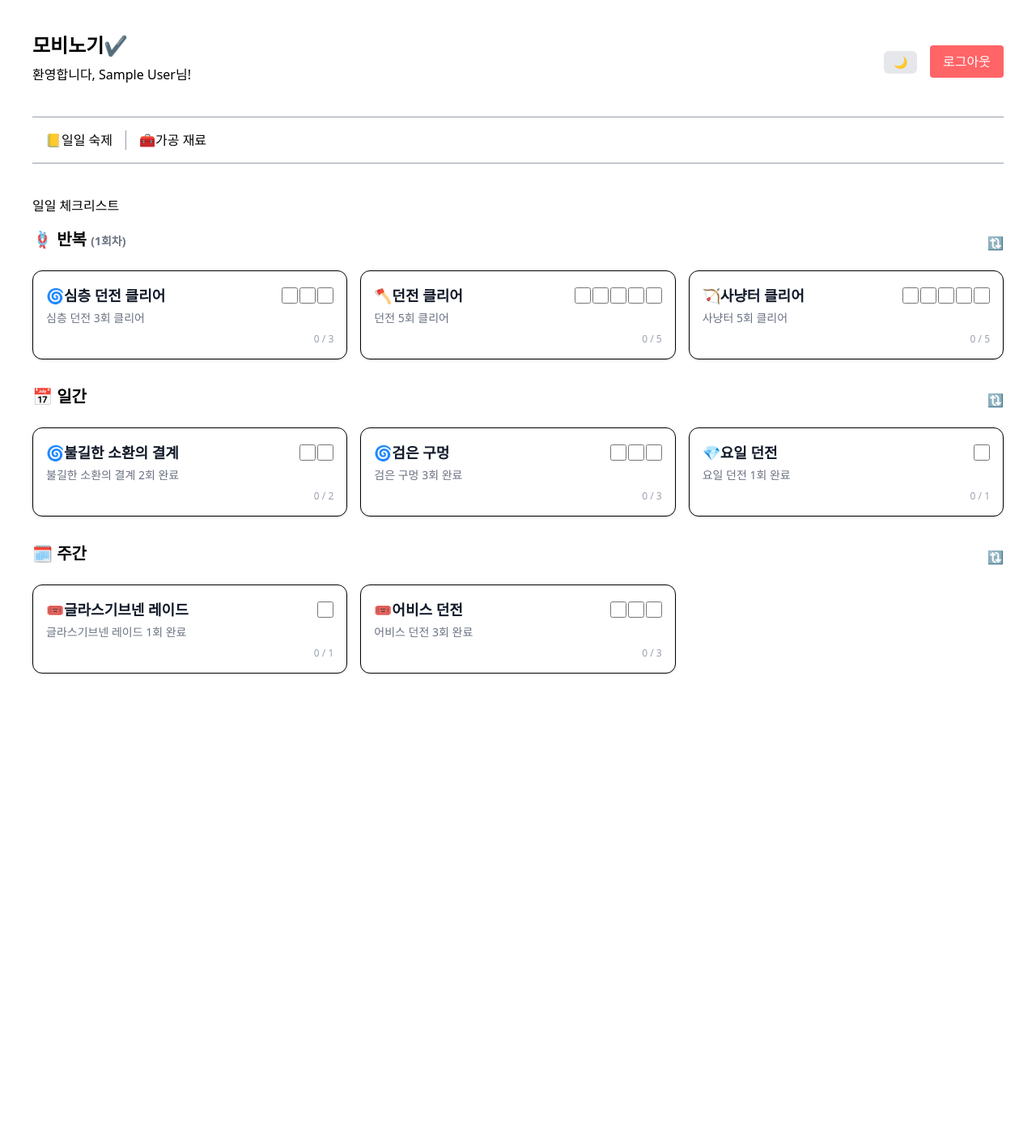
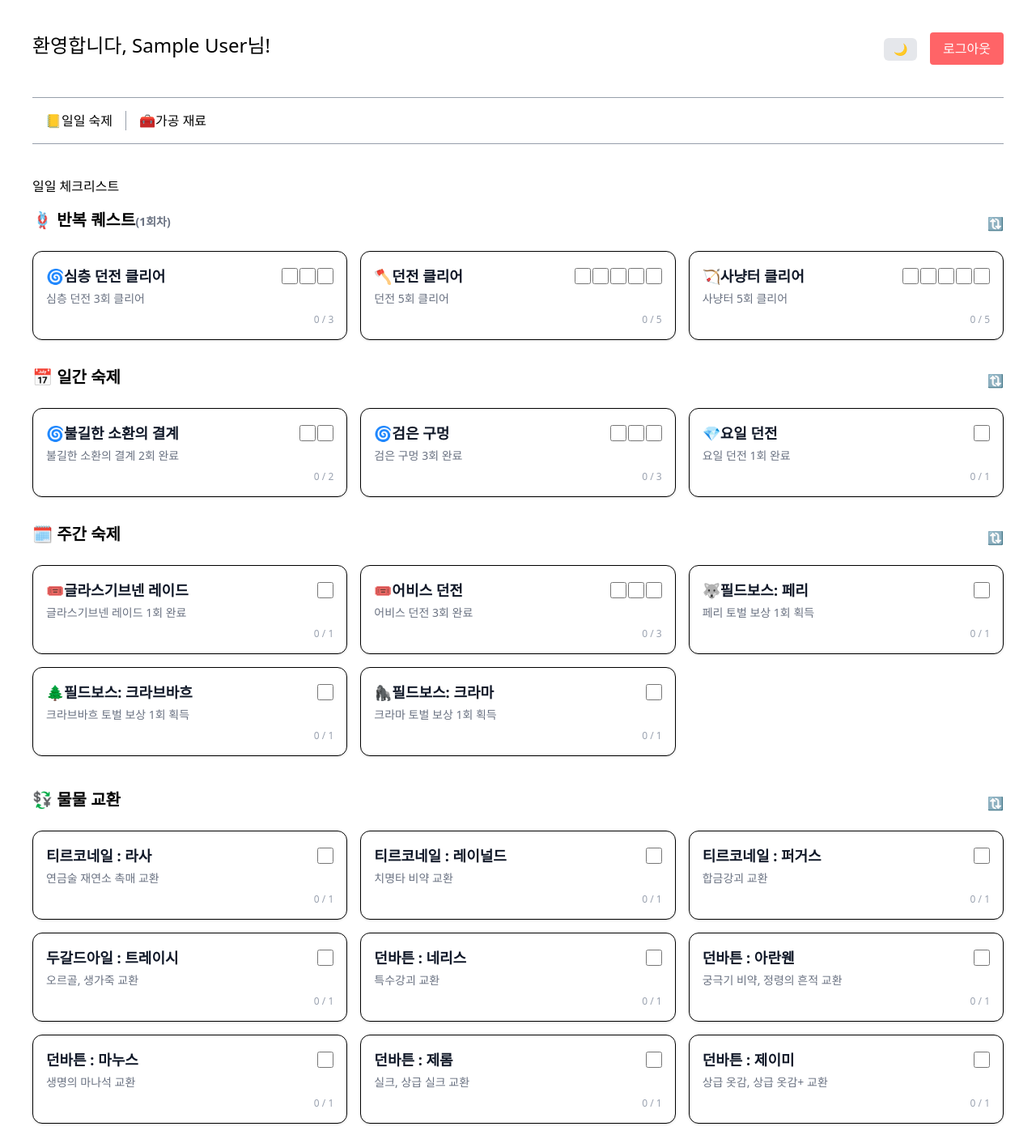
Before and after one commit to fdgh134/mabinogi-m, a React (Vite) app: page /content in a window 1280 px wide. Shown: the top 1402 px of the page at 81% size. Before the commit the page ends 832 px from the top, so only its background shows below. Built offline with nearby package versions, Linux system fonts and the light colour scheme; no server answers; sample sign-in values are in the browser's storage.

Commit message:
체크리스트 추가

```diff
--- a/src/components/contentspage/CheckCard.tsx
+++ b/src/components/contentspage/CheckCard.tsx
@@ -3,7 +3,7 @@ interface CheckCardProps {
   description?: string;
   totalCount: number;
   checkedCount: number;
-  type: "daily" | "weekly" | "repeat";
+  type: "daily" | "weekly" | "repeat" | "trade";
   onToggle: (index: number) => void;
 }
 
--- a/src/components/contentspage/DailyCheck.tsx
+++ b/src/components/contentspage/DailyCheck.tsx
@@ -8,7 +8,7 @@ interface DailyCheckProps {
   isDone: boolean;
   totalCount: number;
   checkedCount: number;
-  type: "daily" | "weekly" | "repeat";
+  type: "daily" | "weekly" | "repeat" | "trade";
 }
 
 export default function DailyCheck() {
@@ -22,11 +22,27 @@ export default function DailyCheck() {
     { id: 6, title: "🌀심층 던전 클리어", description: "심층 던전 3회 클리어", totalCount: 3, checkedCount: 0, isDone: false, type: "repeat" },
     { id: 7, title: "🪓던전 클리어", description: "던전 5회 클리어", totalCount: 5, checkedCount: 0, isDone: false, type: "repeat" },
     { id: 8, title: "🏹사냥터 클리어", description: "사냥터 5회 클리어", totalCount: 5, checkedCount: 0, isDone: false, type: "repeat" },
+    { id: 9, title: "🐺필드보스: 페리", description: "페리 토벌 보상 1회 획득", totalCount: 1, checkedCount: 0, isDone: false, type: "weekly" },
+    { id: 10, title: "🌲필드보스: 크라브바흐", description: "크라브바흐 토벌 보상 1회 획득", totalCount: 1, checkedCount: 0, isDone: false, type: "weekly" },
+    { id: 11, title: "🦍필드보스: 크라마", description: "크라마 토벌 보상 1회 획득", totalCount: 1, checkedCount: 0, isDone: false, type: "weekly" },
+    { id: 12, title: "티르코네일 : 라사", description: "연금술 재연소 촉매 교환", totalCount: 1, checkedCount: 0, isDone: false, type: "trade" },
+    { id: 13, title: "티르코네일 : 레이널드", description: "치명타 비약 교환", totalCount: 1, checkedCount: 0, isDone: false, type: "trade" },
+    { id: 14, title: "티르코네일 : 퍼거스", description: "합금강괴 교환", totalCount: 1, checkedCount: 0, isDone: false, type: "trade" },
+    { id: 15, title: "두갈드아일 : 트레이시", description: "오르골, 생가죽 교환", totalCount: 1, checkedCount: 0, isDone: false, type: "trade" },
+    { id: 16, title: "던바튼 : 네리스", description: "특수강괴 교환", totalCount: 1, checkedCount: 0, isDone: false, type: "trade" },
+    { id: 17, title: "던바튼 : 아란웬", description: "궁극기 비약, 정령의 흔적 교환", totalCount: 1, checkedCount: 0, isDone: false, type: "trade" },
+    { id: 18, title: "던바튼 : 마누스", description: "생명의 마나석 교환", totalCount: 1, checkedCount: 0, isDone: false, type: "trade" },
+    { id: 19, title: "던바튼 : 제롬", description: "실크, 상급 실크 교환", totalCount: 1, checkedCount: 0, isDone: false, type: "trade" },
+    { id: 20, title: "던바튼 : 제이미", description: "상급 옷감, 상급 옷감+ 교환", totalCount: 1, checkedCount: 0, isDone: false, type: "trade" },
+    { id: 21, title: "던바튼 : 시몬", description: "염색약 베이스 교환", totalCount: 1, checkedCount: 0, isDone: false, type: "trade" },
+    { id: 22, title: "던바튼 : 발터", description: "상급 목재 교환", totalCount: 1, checkedCount: 0, isDone: false, type: "trade" },
+    { id: 23, title: "콜헨 : 케아라", description: "상급 치명타 비약 교환", totalCount: 1, checkedCount: 0, isDone: false, type: "trade" },
   ]);
 
   const dailyList = checked.filter(item => item.type === "daily");
   const weeklyList = checked.filter(item => item.type === "weekly");
   const repeatList = checked.filter(item => item.type === "repeat");
+  const tradeList = checked.filter(item => item.type === "trade");
 
   const toggleCheck = (id: number, index: number) => {
     let updated: DailyCheckProps[] = [];
@@ -60,7 +76,7 @@ export default function DailyCheck() {
     setChecked(updated);
   };
 
-  const resetSection = (type: "daily" | "weekly" | "repeat") => {
+  const resetSection = (type: "daily" | "weekly" | "repeat" | "trade") => {
     setChecked((prev) =>
       prev.map((item) =>
         item.type === type ? { ...item, checkedCount: 0 } : item
@@ -77,7 +93,7 @@ export default function DailyCheck() {
     <section>
       <div className="flex justify-between items-center mb-4">
         <h3 className="text-xl font-bold mb-2">
-          🪢 반복 <span className="text-sm text-gray-500">({repeatCycle}회차)</span>
+          🪢 반복 퀘스트<span className="text-sm text-gray-500">({repeatCycle}회차)</span>
         </h3>
         <button
           onClick={() => resetSection("repeat")}
@@ -100,7 +116,7 @@ export default function DailyCheck() {
 
     <section>
       <div className="flex justify-between items-center mb-4">
-        <h3 className="text-xl font-bold mb-2">📅 일간</h3>
+        <h3 className="text-xl font-bold mb-2">📅 일간 숙제</h3>
         <button
             onClick={() => resetSection("daily")}
             className="cursor-pointer"
@@ -121,7 +137,7 @@ export default function DailyCheck() {
 
     <section>
       <div className="flex justify-between items-center mb-4">
-        <h3 className="text-xl font-bold mb-2">🗓 주간</h3>
+        <h3 className="text-xl font-bold mb-2">🗓 주간 숙제</h3>
         <button
             onClick={() => resetSection("weekly")}
             className="cursor-pointer"
@@ -129,8 +145,29 @@ export default function DailyCheck() {
           🔃
         </button>
       </div>
-      <div className="grid grid-cols-1 sm:grid-cols-2 lg:grid-cols-3 gap-4">
+      <div className="grid grid-cols-1 sm:grid-cols-2 lg:grid-cols-3 gap-4 mb-10">
         {weeklyList.map(item => (
+          <CheckCard
+            key={item.id}
+            {...item}
+            onToggle={(index) => toggleCheck(item.id, index)}
+          />
+        ))}
+      </div>
+    </section>
+
+    <section>
+      <div className="flex justify-between items-center mb-4">
+        <h3 className="text-xl font-bold mb-2">💱 물물 교환</h3>
+        <button
+            onClick={() => resetSection("trade")}
+            className="cursor-pointer"
+          >
+          🔃
+        </button>
+      </div>
+      <div className="grid grid-cols-1 sm:grid-cols-2 lg:grid-cols-3 gap-4 mb-10">
+        {tradeList.map(item => (
           <CheckCard
             key={item.id}
             {...item}
--- a/src/components/header/Header.tsx
+++ b/src/components/header/Header.tsx
@@ -23,12 +23,11 @@ export default function Header() {
   };
 
   return (
-    <div className="flex justify-between p-10 bg-white text-black dark:bg-gray-900 dark:text-white">
+    <div className="flex flex-row align-middle justify-between p-10 bg-white text-black dark:bg-gray-900 dark:text-white">
       <div className="flex flex-col gap-2">
-        <h1 className="text-2xl font-bold">모비노기✔️</h1>
-        <p>환영합니다, {user?.displayName}님!</p>
+        <h1 className="text-2xl">환영합니다, {user?.displayName}님!</h1>
       </div>
-      <div className="mt-4">
+      <div>
         <DarkModeToggle />
         <button
           onClick={handleLogout}
```
Lines whose indentation alone changed are shown as unchanged.
